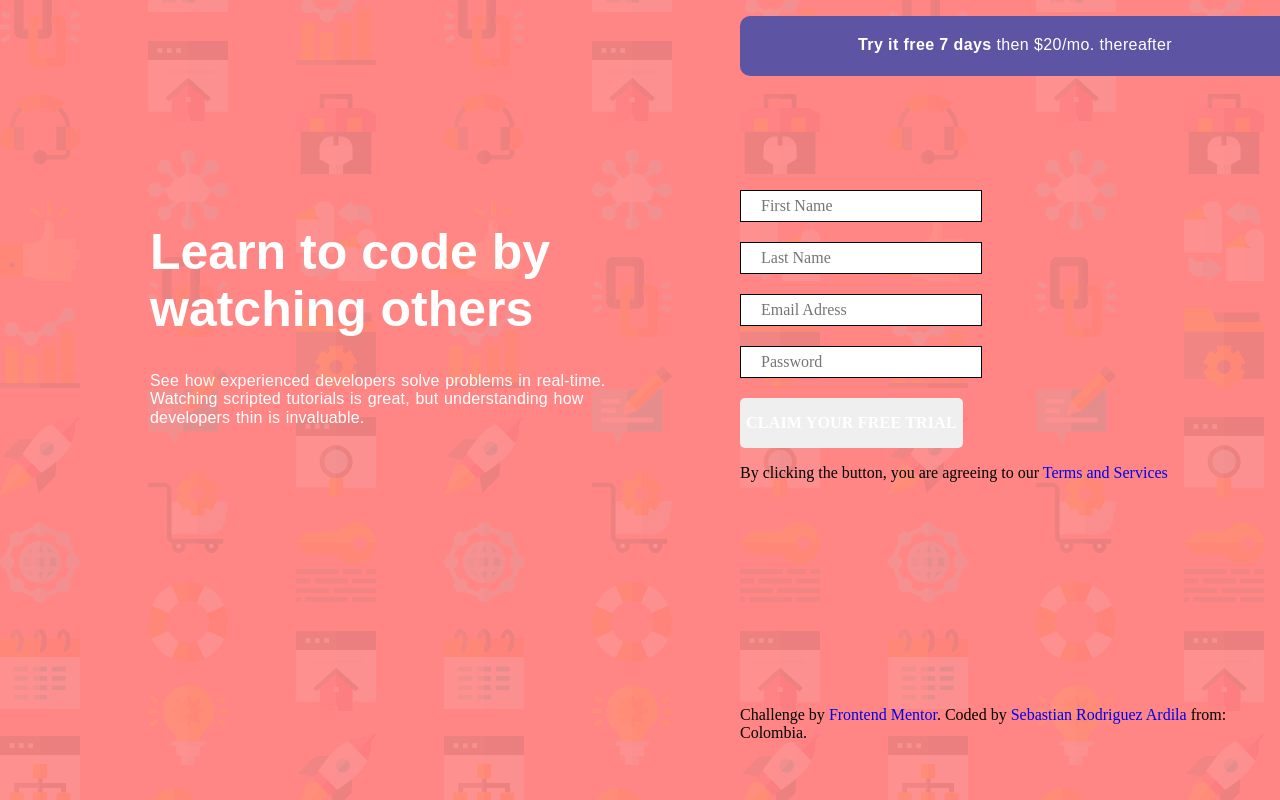
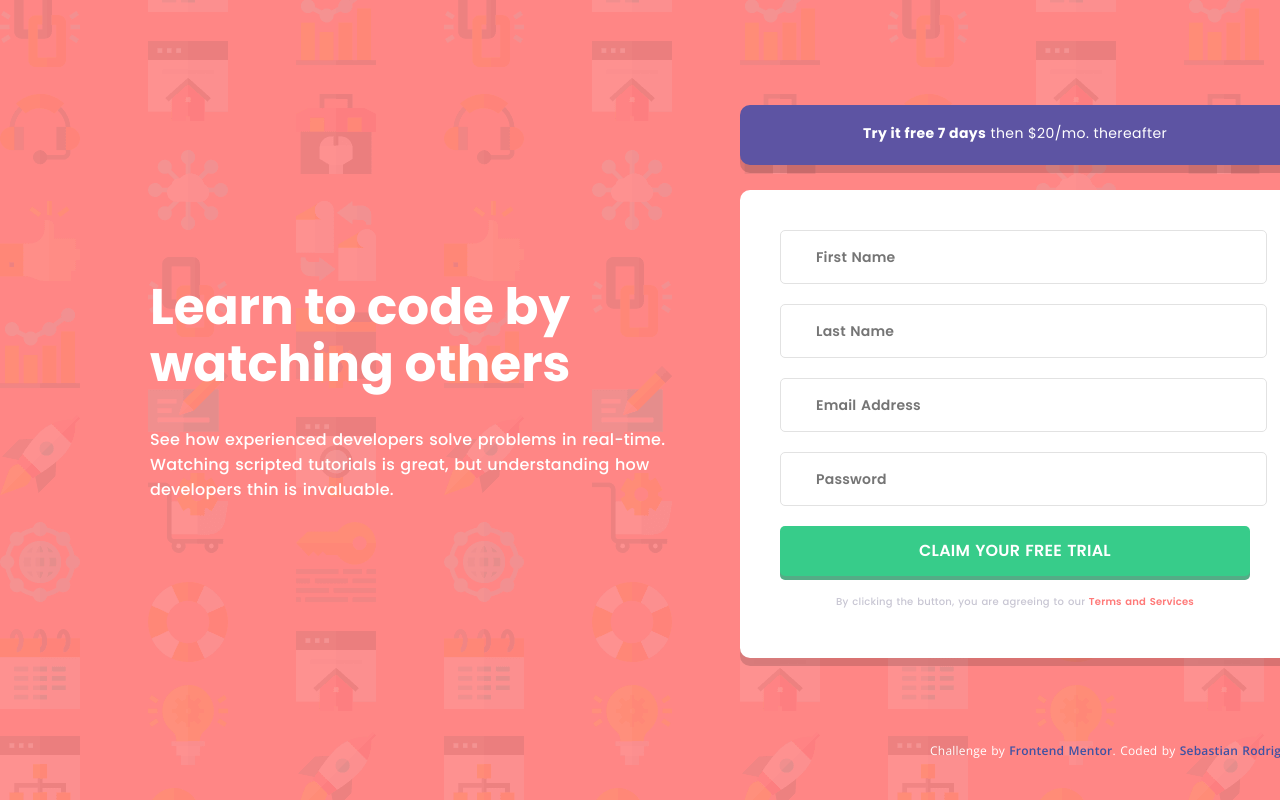
Before and after one commit to sebasrodri237/Frontend-mentor-intro-component-with-signup-form-master, a plain HTML site: page index.html in a window 1280 px wide. Shown: the top 800 px of the page. Drawn offline with nearby package versions, Linux system fonts and the light colour scheme.

Commit message:
The HTML and CSS basic is complete. Lack the javascript of the challenge and the mobile design, i.e media query.

```diff
--- a/css/layout.css
+++ b/css/layout.css
@@ -5,13 +5,13 @@
     display: grid;
     grid-template-rows: 190px 500px 80px;
     grid-template-columns: 150px 550px 40px 550px 150px;
-    grid-template-areas: " . . . try-title . "
+    grid-template-areas: " . . . try . "
                          " . main-text . register . "
-                         " . . . attribution . ";
+                         " . . . attribution attribution ";
 }
-.try-title{
+.try{
 
-    grid-area: try-title;
+    grid-area: try;
 }
 .main-text{
 
--- a/css/module.css
+++ b/css/module.css
@@ -16,3 +16,21 @@
     height: 50px;
     letter-spacing: 0.2px;
 }
+/*CORRECT THESE TWO CLASSES IN A ONLY ONE BLOCK USING SASS */
+.attribution{
+
+    display: flex;
+    align-items: flex-end;
+    justify-content: flex-end;
+    color: #ffffff;
+    font-size: 12px;
+    font-family: 'Open Sans', sans-serif;
+    vertical-align: bottom;
+    letter-spacing: 0.2px;
+    word-spacing: 1px;
+}
+.attribution a{
+
+    color:#3E52A3;
+    font-weight: 600;
+}
--- a/css/styles.css
+++ b/css/styles.css
@@ -6,11 +6,13 @@ body{
 .main-text{
 
     font-family: 'Poppins', sans-serif;
+    margin-top: 55px;
 
 }
 .main-text__title{
 
     font-size: 50px;
+    font-weight: 700;
     color:#ffffff;
 }
 .main-text__text{
@@ -20,17 +22,79 @@ body{
     color:#ffffff;
     letter-spacing: 0.2px;
     word-spacing: 1px;
+    line-height: 25px;
 }
-.try-title{
+.try{
+
+    display: flex;
+    justify-content: center;
+    align-items: flex-end;
+}
+.try__title{
+
+    background-color: #5D54A3;
+    box-shadow: 0px 8px 0px 0px rgba(0,0,0,0.15);
+    border-radius: 10px;
+    text-align: center;
+    height: 20px;
+    width: 470px;
+    color:#ffffff;
+    font-size: 14px;
+    font-weight: 400;
+    font-family: 'Poppins', sans-serif;
+    letter-spacing: 0.4px;
+    padding: 20px 40px;
+    margin-bottom: 25px;
+
+}
+.register-container{
+
+    background-color: #ffffff;
+    box-shadow: 0px 8px 0px 0px rgba(0,0,0,0.15);
+    border-radius: 10px;
+    padding: 40px;
+}
+.input{
+
+    height: 52px;
+    width: 430px;
+    border: 1px solid #E2E2E2;
+    border-radius: 5px;
+    font-size: 14px;
+    font-weight: 600;
+    font-family: 'Poppins', sans-serif;
+    letter-spacing: 0.2px;
+    word-spacing: 1px;
+    padding-left: 35px;
+}
+.input:active,.input:hover{
+
+    border: 1px solid #000000;
+}
+.button{
+
+    background-color: #37CC8A;
+    box-shadow: 0px 4px 0px 0px rgba(84,172,134,1);
+    width: 470px;
+    font-size: 16px;
+    font-weight: 600;
+    font-family: 'Poppins', sans-serif;
+    letter-spacing: 0.2px;
+    word-spacing: 1.2px;
+}
+.register-container__terms{
 
     text-align: center;
-    height: 20px;
-    font-size: 16px;
+    color:#C8C6D3;
+    font-size: 10px;
     font-weight: 500;
     font-family: 'Poppins', sans-serif;
-    color:#ffffff;
-    letter-spacing: 0.4px;
-    background-color: #5D54A3;
-    padding: 20px 80px;
-    border-radius: 10px;
+    letter-spacing: 0.2px;
+    word-spacing: 1px;
+    margin-top: 20px;
 }
+.register-container__link{
+
+    color: #FF7978;
+    font-weight: 600;
+}
--- a/index.html
+++ b/index.html
@@ -5,6 +5,8 @@
   <meta name="viewport" content="width=device-width, initial-scale=1.0"> <!-- displays site properly based on user's device -->
 
   <link rel="icon" type="image/png" sizes="32x32" href="./images/favicon-32x32.png">
+  <link href="https://fonts.googleapis.com/css?family=Poppins:400,500,600,700,800&display=swap" rel="stylesheet">
+  <link href="https://fonts.googleapis.com/css?family=Open+Sans:400,600&display=swap" rel="stylesheet">
 
   <title>Frontend Mentor | Intro component with sign up form</title>
   <link rel="stylesheet" href="css/normalize.css">
@@ -19,25 +21,27 @@
       <p class="main-text__text">See how experienced developers solve problems in real-time.<br>Watching scripted tutorials is great, but understanding how<br>developers thin is invaluable.</p>
   </section>
 
-    <h3 tabindex="0" class="try-title"><strong>Try it free 7 days</strong> then $20/mo. thereafter</h3>
+  <div class="try">
+    <h3 tabindex="0" class="try__title"><strong>Try it free 7 days</strong> then $20/mo. thereafter</h3>
+  </div>
 
     <section class="register">
       <div class="register-container">
         <form action="" class="register-container__form">
           <input aria-label="First Name" type="text" class="input" placeholder="First Name">
           <input aria-label="Last Name" type="text" class="input" placeholder="Last Name">
-          <input aria-label="Mail" type="text" class="input" placeholder="Email Adress">
+          <input aria-label="Mail" type="text" class="input" placeholder="Email Address">
           <input aria-label="Password" type="password" class="input" placeholder="Password">
           <button class="button">CLAIM YOUR FREE TRIAL</button>
-          <p class="register-container__terms">By clicking the button, you are agreeing to our<a href="#"> Terms and Services</a></p>
+          <p class="register-container__terms">By clicking the button, you are agreeing to our<a class="register-container__link" href="#"> Terms and Services</a></p>
         </form>
       </div>
     </section>
 
     <footer class="attribution">
         <p>
-          Challenge by <a href="https://www.frontendmentor.io?ref=challenge" target="_blank">Frontend Mentor</a>.
-          Coded by <a href="https://github.com/sebasrodri237/Challenges-Frontend-Mentor">Sebastian Rodriguez Ardila</a> from: Colombia.
+          Challenge by <a href="https://www.frontendmentor.io/challenges/intro-component-with-signup-form-5cf91bd49edda32581d28fd1" target="_blank">Frontend Mentor</a>.
+          Coded by <a href="https://github.com/sebasrodri237">Sebastian Rodriguez Ardila</a> from: Colombia.
         </p>
     </footer>
   </section>
```
Also changed, not shown: design/desktop-design.jpg.
